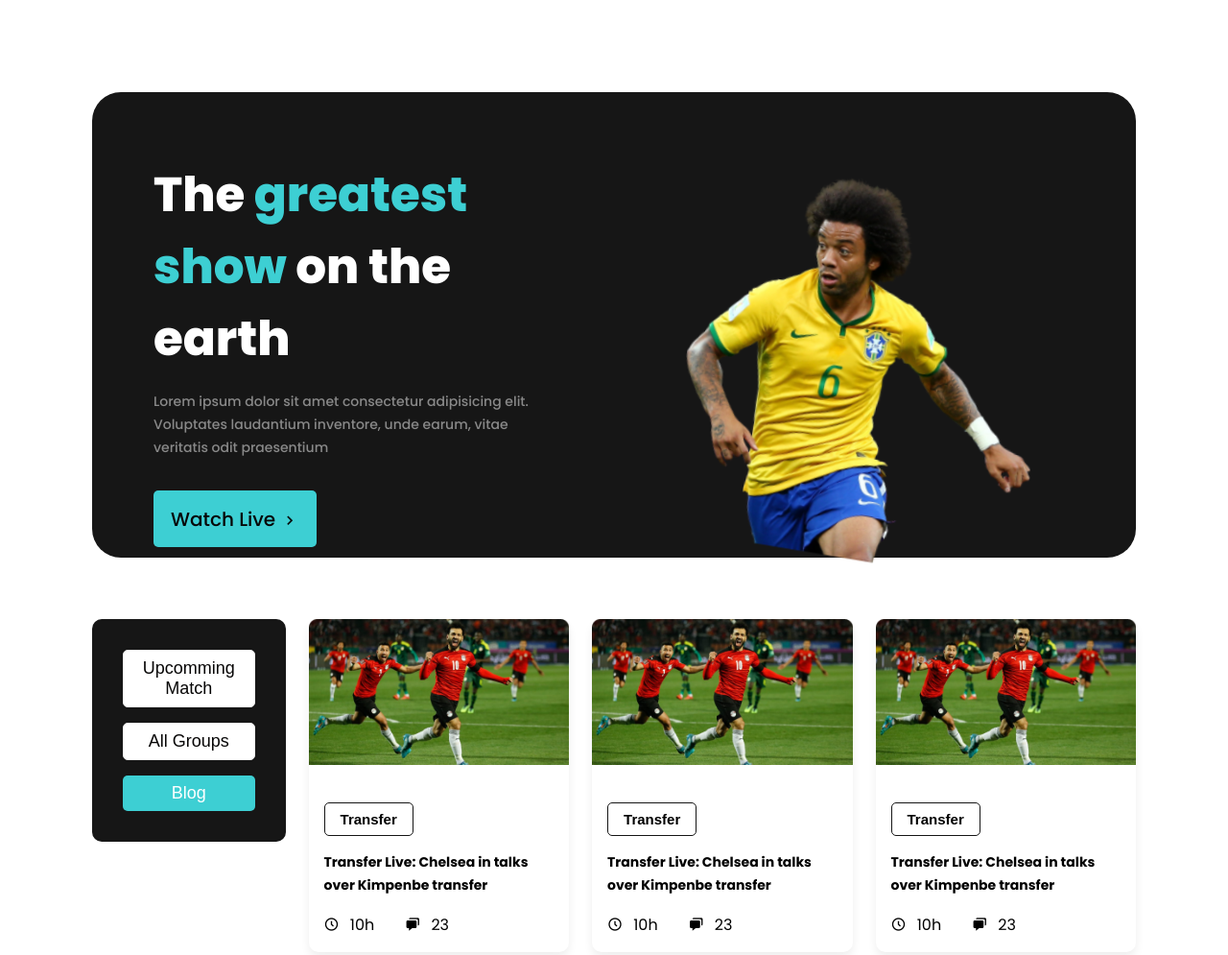
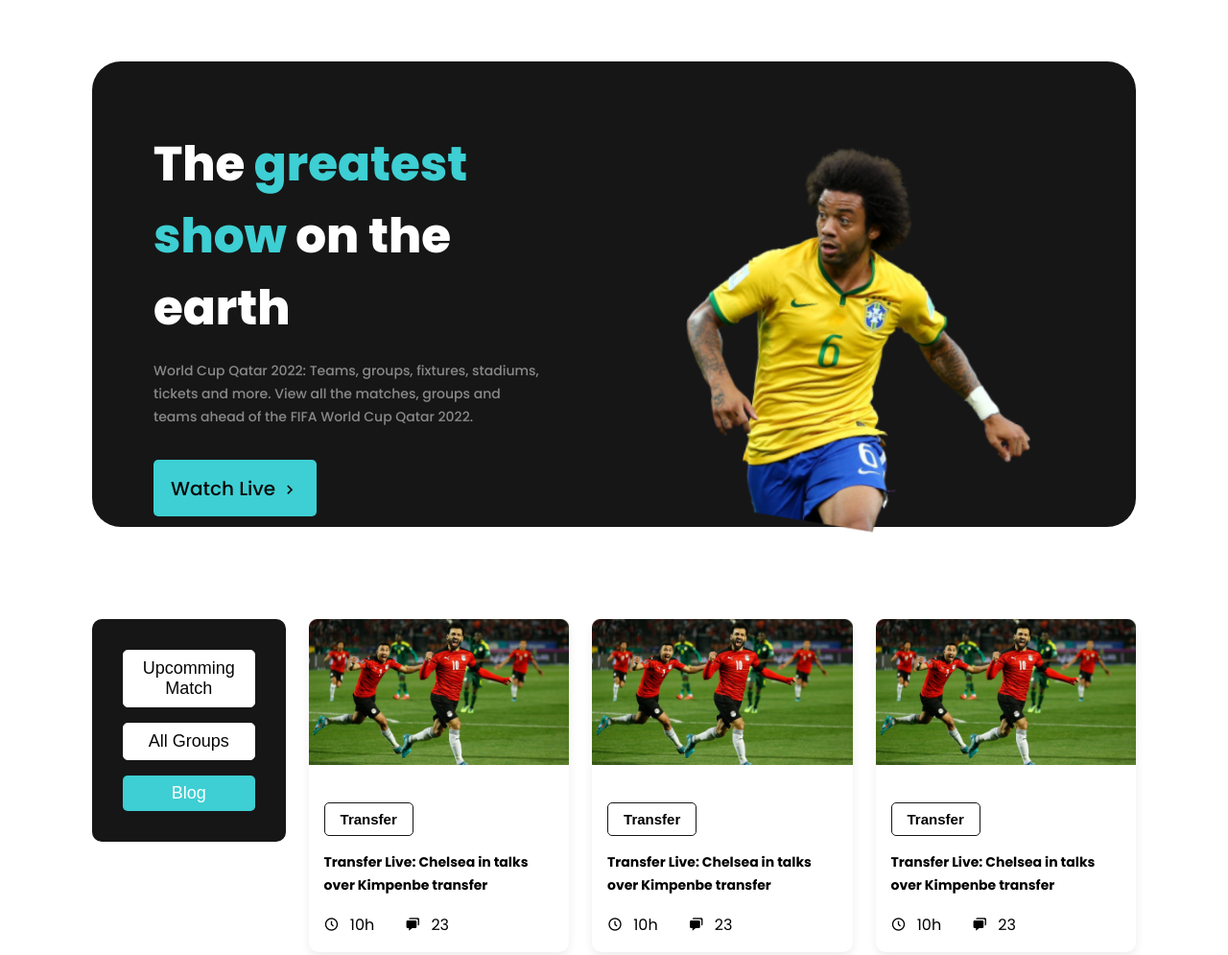
Before and after one commit to sifact/assignment-2, a plain HTML site: page index.html in a window 1280 px wide. Shown: the top 995 px of the page at 96% size. Drawn offline with nearby package versions, Linux system fonts and the light colour scheme; a web font is replaced by a local one.

Commit message:
text added

```diff
--- a/index.html
+++ b/index.html
@@ -16,8 +16,9 @@
       <div class="left">
         <h1>The <span class="highlight">greatest show</span> on the earth</h1>
         <p>
-          Lorem ipsum dolor sit amet consectetur adipisicing elit. Voluptates
-          laudantium inventore, unde earum, vitae veritatis odit praesentium
+          World Cup Qatar 2022: Teams, groups, fixtures, stadiums, tickets and
+          more. View all the matches, groups and teams ahead of the FIFA World
+          Cup Qatar 2022.
         </p>
 
         <a href="#">Watch Live <i class="bx bx-chevron-right"></i></a>
--- a/style.css
+++ b/style.css
@@ -46,7 +46,8 @@ a {
 header {
   background-color: var(--dark);
   color: var(--pure);
-  margin-top: 6rem !important;
+  margin-top: 4rem !important;
+  margin-bottom: 6rem !important;
   border-radius: 30px;
   padding: 0 0 0 4rem;
 }
```
